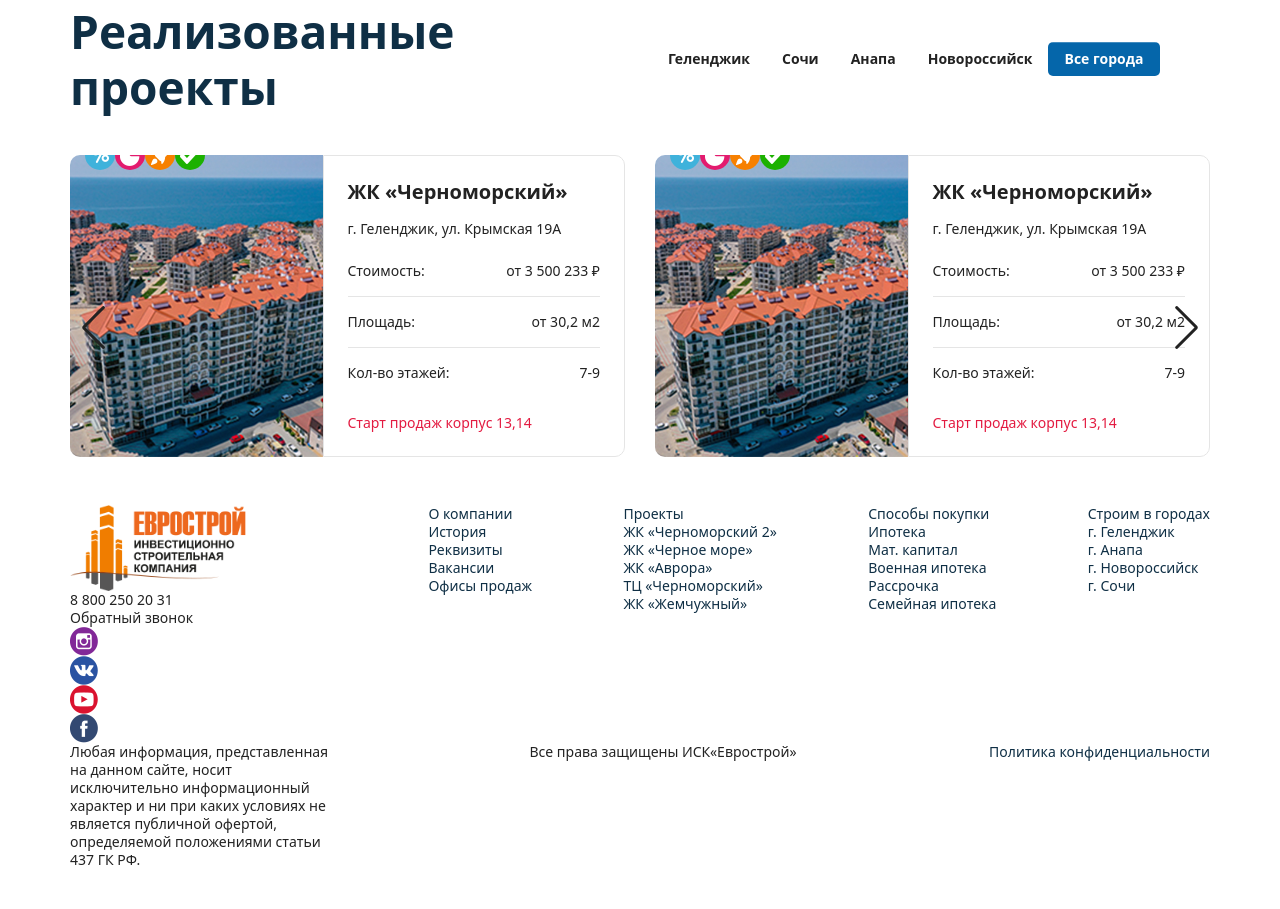
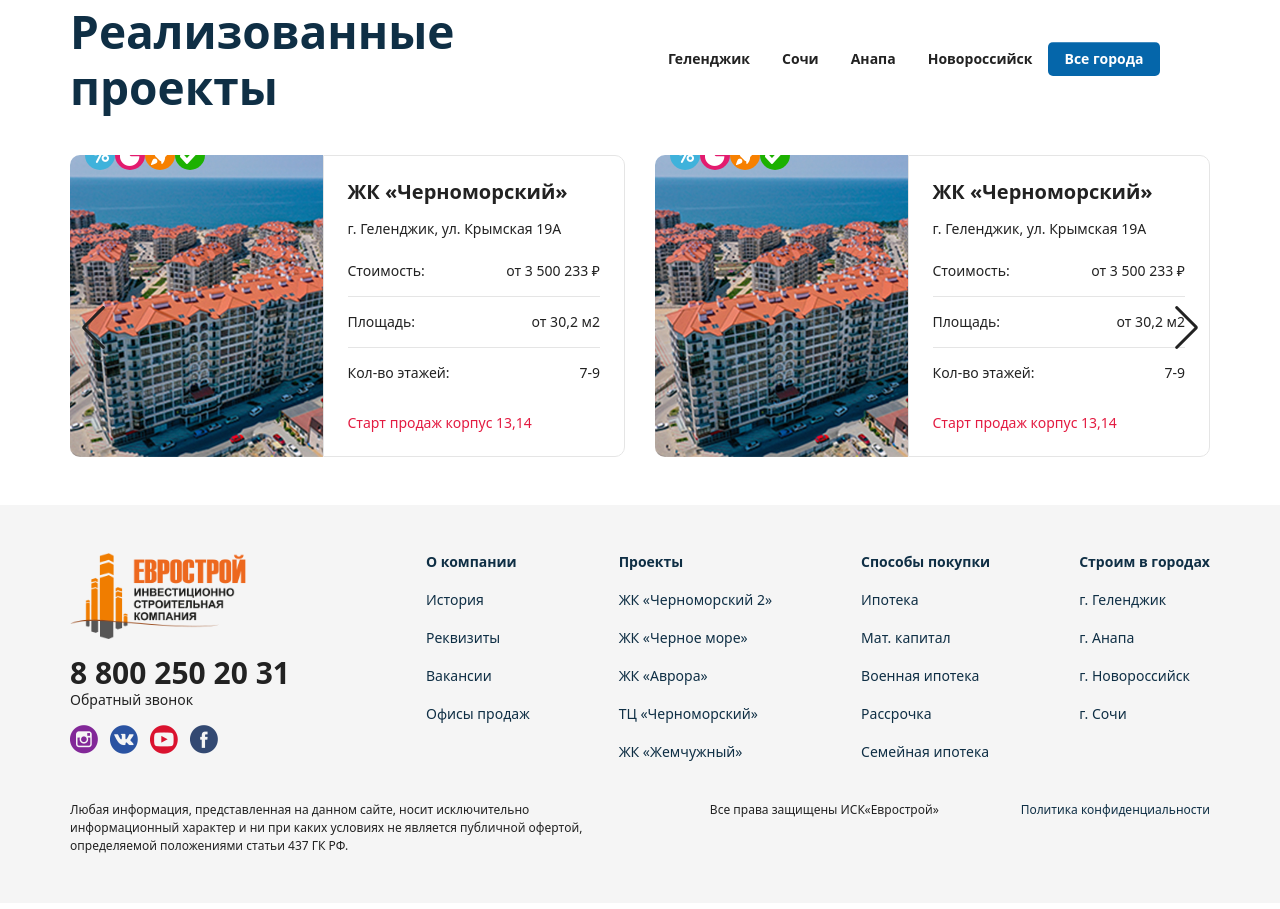
Before and after one commit to frymmox/eurostroy, a website: page docs/index.html in a window 1280 px wide. Shown: the part 3751-4660 px from the top of the page. Drawn offline with nearby package versions, Linux system fonts and the light colour scheme.

Commit message:
fix: current edits

```diff
--- a/docs/index.html
+++ b/docs/index.html
@@ -869,7 +869,7 @@
 
 <footer class="footer">
   <div class="footer__wrap">
-    <div class="footer__list">
+    <div class="footer__list  footer__list--top">
       <div class="footer__item">
         <div class="footer__logo">
           <img src="img/logo.png" width="176" height="86" alt="">
@@ -988,8 +988,8 @@
       </div>
     </div>
 
-    <div class="footer__list">
-      <div class="footer__item">
+    <div class="footer__list  footer__list--bottom">
+      <div class="footer__item  footer__desc">
         <p>Любая информация, представленная на данном сайте, носит исключительно информационный характер и ни при каких условиях не является публичной офертой, определяемой положениями статьи 437 ГК РФ.</p>
       </div>
 
--- a/src/less/blocks/footer.less
+++ b/src/less/blocks/footer.less
@@ -1,3 +1,11 @@
+.footer {
+  background-color: #f5f5f5;
+  padding-top: var(--block-gap-vertical, @block-gap-vertical);
+  padding-right: var(--block-gap-horizontal, @block-gap-horizontal);
+  padding-bottom: var(--block-gap-vertical, @block-gap-vertical);
+  padding-left: var(--block-gap-horizontal, @block-gap-horizontal);
+}
+
 .footer__wrap {
   max-width: 1140px;
   margin-left: auto;
@@ -10,6 +18,19 @@
   margin-right: ~"calc(var(--element-gap-horizontal, @{element-gap-horizontal}) * -1)";
   margin-bottom: ~"calc(var(--element-gap-vertical, @{element-gap-vertical}) * -1)";
   justify-content: space-between;
+
+  &--bottom {
+    font-size: 0.75rem;
+    line-height: 1.125rem;
+
+    @media (min-width: @breakpoint-md) {
+      margin-top: 96px;
+    }
+  }
+
+  & + & {
+    margin-top: var(--element-gap-vertical, @element-gap-vertical);
+  }
 }
 
 .footer__item {
@@ -18,15 +39,59 @@
   border-right-width: var(--element-gap-horizontal, @element-gap-horizontal);
   border-bottom-width: var(--element-gap-vertical, @element-gap-vertical);
 
-  @media (min-width: @breakpoint-md) {
-    &:first-child {
-      width: 25%;
+  .footer__list--top & {
+    @media (min-width: @breakpoint-md) {
+      &:first-child {
+        width: 33.33%;
+      }
+
+      &:not(:first-child) {
+        width: auto;
+      }
     }
 
-    &:not(:first-child) {
-      width: auto;
+    @media (min-width: @breakpoint-lg) {
+      &:first-child {
+        width: 25%;
+      }
     }
   }
 
+  .footer__list--bottom & {
+    @media (min-width: @breakpoint-md) {
+      &:first-child {
+        width: 50%;
+      }
 
+      &:not(:first-child) {
+        width: auto;
+      }
+    }
+  }
 }
+
+.footer__logo {
+  margin-bottom: 16px;
+}
+
+.footer__call {
+  margin-bottom: 16px;
+
+  a {
+    font-size: 1.875rem;
+    line-height: 2.25rem;
+    font-weight: bold;
+  }
+}
+
+.footer__menu {
+  li {
+    &:not(:last-child) {
+      margin-bottom: 20px;
+    }
+
+    &:first-child {
+      font-weight: bold;
+    }
+  }
+}
--- a/src/less/blocks/project-card.less
+++ b/src/less/blocks/project-card.less
@@ -64,13 +64,16 @@
 }
 
 .project-card__content {
-  width: 50%;
   padding: 24px;
   border-radius: 0 10px 10px 0;
   border: 1px solid rgb(229, 229, 229);
 
   @media (max-width: @breakpoint-xl - 1px) {
     border-radius: 0 0 10px 10px;
+  }
+
+  @media (min-width: @breakpoint-xl) {
+    width: 50%;
   }
 }
 
--- /dev/null
+++ b/src/less/blocks/social.less
@@ -0,0 +1,12 @@
+.social {
+  display: flex;
+  flex-wrap: wrap;
+  margin-right: -12px;
+  margin-bottom: -12px;
+}
+
+.social__item {
+  border: 0 solid transparent;
+  border-right-width: 12px;
+  border-bottom-width: 12px;
+}
--- a/src/less/main.less
+++ b/src/less/main.less
@@ -21,3 +21,4 @@
 @import 'blocks/project-card';
 @import 'blocks/menu-dropdown';
 @import 'blocks/footer';
+@import 'blocks/social';
```
Also changed, not shown: src/inc/page-footer.html (+3 -3 lines), docs/index.css.
